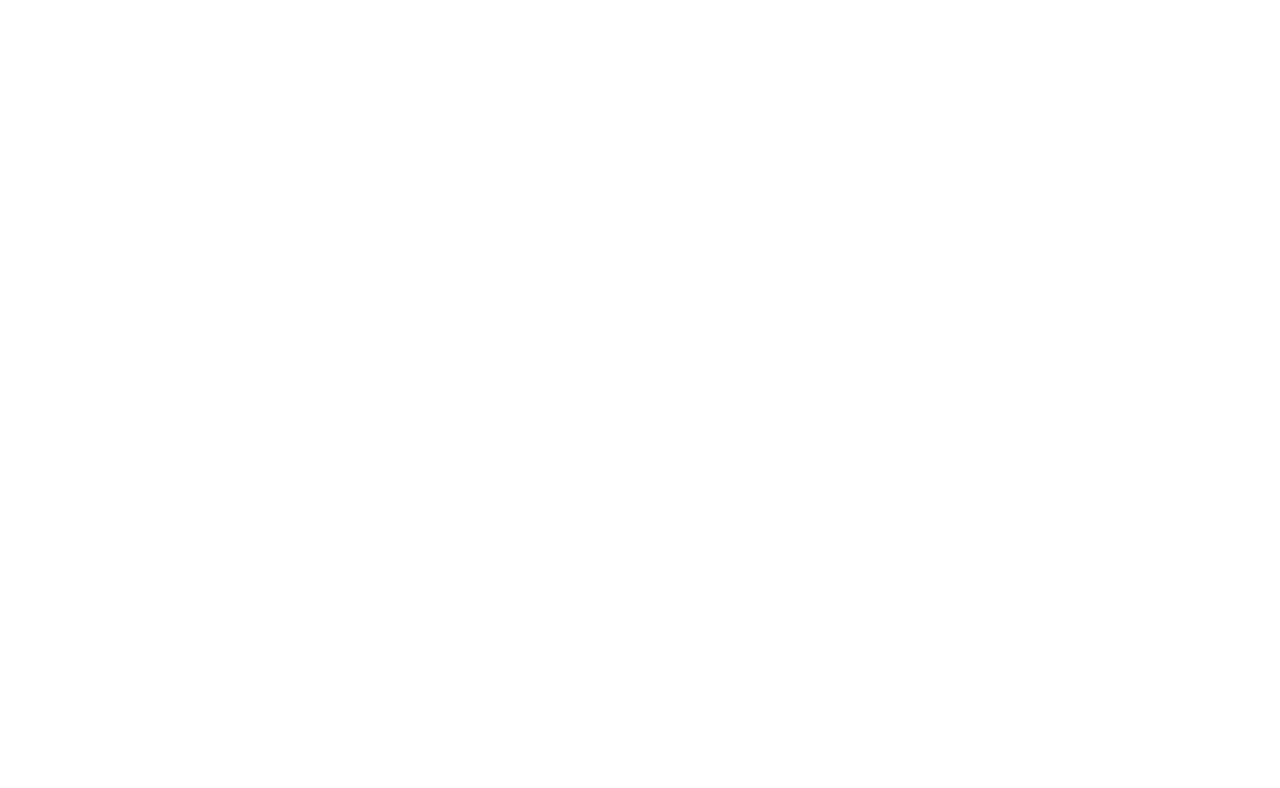
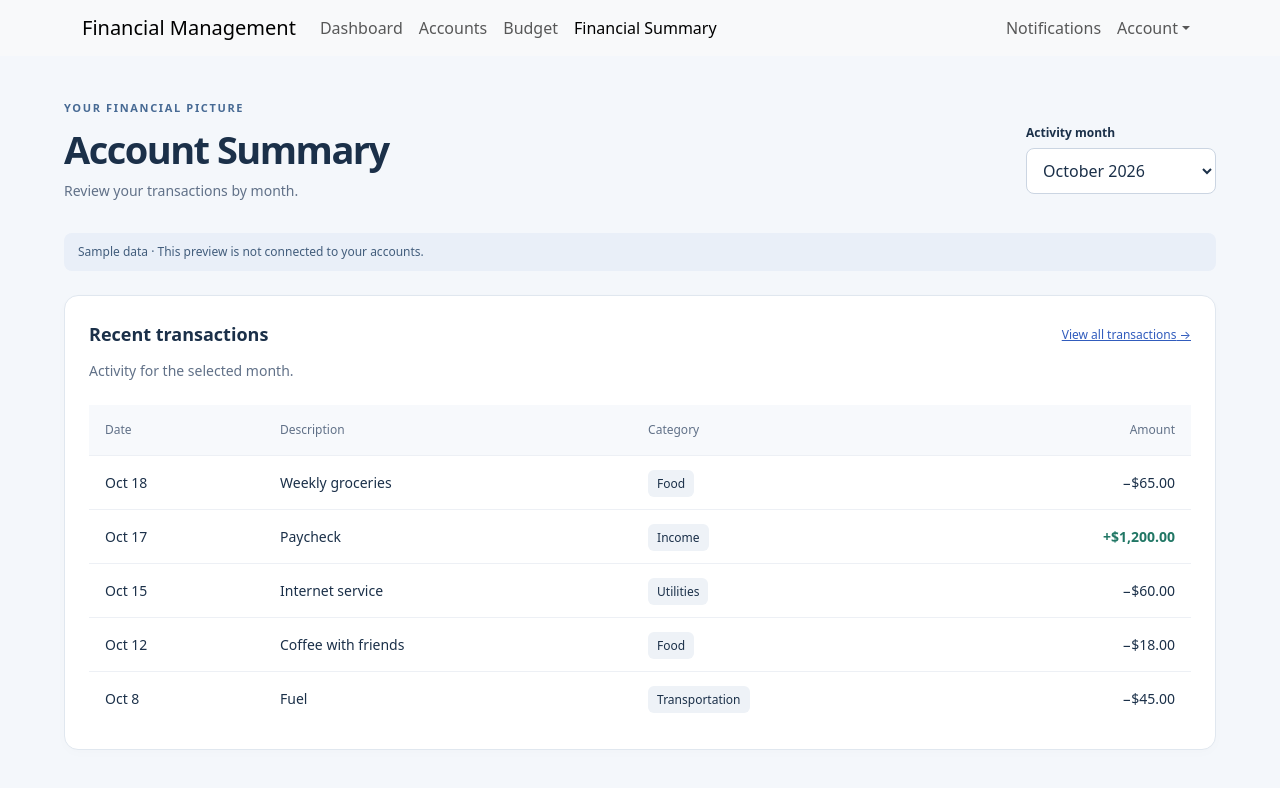
Before and after one commit to ZaneD03/stackunderflow, a React (Create React App) app: page /financial-summary in a window 1280 px wide. Before the commit this address had no page. Shown: the top 788 px of the page. Built offline with nearby package versions, Linux system fonts and the light colour scheme.

Commit message:
added summary page stuffs

```diff
--- a/src/App.js
+++ b/src/App.js
@@ -1,5 +1,5 @@
 import './App.css';
-import AppHeader from './components/header';
+import FinancialSummary from './pages/FinancialSummary';
 import LandingPage from './pages/LandingPage';
 import CreateAccount from './pages/CreateAccount';
 import ForgotPassword from './pages/ForgotPassword';
@@ -17,6 +17,7 @@
           <Route path="/forgot-password" element={<ForgotPassword />} />
           <Route path="/dashboard" element={<Dashboard />} />
           <Route path="/accounts" element={<AccountsPage />} />
+          <Route path="/financial-summary" element={<FinancialSummary />} />
           <Route path="/budget" element={<BudgetPage />} />
         </Routes>
       </BrowserRouter>
--- /dev/null
+++ b/src/pages/FinancialSummary.css
@@ -0,0 +1,44 @@
+.summary-page { min-height: 100vh; background: #f4f7fb; color: #1b3049; }
+.summary-content { max-width: 1200px; margin: auto; padding: 44px 24px 64px; }
+.summary-heading, .summary-section-heading { display: flex; align-items: center; justify-content: space-between; gap: 16px; }
+.summary-eyebrow { color: #476a94; font-weight: 700; font-size: 11px; letter-spacing: .15em; margin-bottom: 10px; }
+.summary-heading h1 { font-size: clamp(28px, 4vw, 38px); font-weight: 700; letter-spacing: -.04em; }
+.summary-heading p:not(.summary-eyebrow), .summary-muted { color: #617188; font-size: 14px; }
+.summary-heading label { display: block; font-size: 12px; font-weight: 600; margin-bottom: 6px; }
+.summary-heading select { padding: 10px 32px 10px 12px; border: 1px solid #cbd5e2; border-radius: 8px; background: white; color: #1b3049; }
+.summary-demo { padding: 10px 14px; background: #e9eff8; color: #425d7c; border-radius: 8px; font-size: 12px; margin: 16px 0 24px; }
+.summary-stats { display: grid; grid-template-columns: repeat(4, 1fr); gap: 18px; margin-bottom: 24px; }
+.summary-stat, .summary-panel { background: white; border: 1px solid #e0e7ef; border-radius: 14px; padding: 24px; box-shadow: 0 3px 12px #19304b04; }
+.summary-stat h2 { font-size: 13px; color: #566981; margin-bottom: 16px; }
+.summary-stat strong { font-size: clamp(24px, 2.6vw, 32px); letter-spacing: -.04em; }
+.summary-stat p { color: #65758a; font-size: 11px; margin: 10px 0 0; }
+.summary-stat:first-child { background: #173e60; color: white; border-color: #173e60; }
+.summary-stat:first-child h2, .summary-stat:first-child p { color: #d4e3f0; }
+.summary-columns { display: grid; grid-template-columns: 1fr 1fr; gap: 24px; margin-bottom: 24px; }
+.summary-section-heading h2 { font-size: 18px; font-weight: 650; margin: 0; }
+.summary-section-heading a, .summary-section-heading button { font-size: 12px; color: #315cbd; white-space: nowrap; }
+.summary-section-heading button { border: 0; background: transparent; padding: 6px 0; text-decoration: underline; }
+.summary-muted { margin: 10px 0 24px; }
+.summary-account { display: flex; align-items: center; gap: 12px; padding: 18px 0; border-bottom: 1px solid #edf0f5; }
+.summary-account-icon { display: grid; place-items: center; width: 42px; height: 42px; border-radius: 12px; background: #eef3fc; color: #315cbd; flex-shrink: 0; font-weight: 600; }
+.summary-account h3, .summary-goal h3 { font-size: 14px; margin: 0 0 4px; }
+.summary-account p, .summary-goal p { font-size: 12px; color: #617188; margin: 0; }
+.summary-account strong { margin-left: auto; font-size: 16px; }
+.summary-goal { padding-top: 24px; }
+.summary-goal span { font-size: 13px; }
+.summary-goal progress { width: 100%; height: 9px; accent-color: #43a393; margin: 10px 0; }
+.summary-category { margin: 22px 0; }
+.summary-category > div:first-child { display: flex; justify-content: space-between; gap: 12px; font-size: 13px; margin-bottom: 9px; }
+.summary-category small { color: #617188; font-weight: 400; }
+.summary-bar { height: 8px; background: #edf1f6; border-radius: 8px; overflow: hidden; }
+.summary-bar span { display: block; height: 100%; border-radius: inherit; }
+.summary-table-wrap { overflow-x: auto; }
+.summary-transactions table { width: 100%; border-collapse: collapse; white-space: nowrap; font-size: 14px; }
+.summary-transactions th { background: #f7f9fc; color: #617188; font-size: 12px; font-weight: 500; }
+.summary-transactions th, .summary-transactions td { padding: 16px; border-bottom: 1px solid #edf0f5; }
+.summary-transactions th:last-child, .summary-transactions td:last-child { text-align: right; font-variant-numeric: tabular-nums; }
+.summary-category-tag { background: #eef2f7; border-radius: 6px; padding: 5px 9px; font-size: 12px; }
+.summary-income { color: #217765; font-weight: 600; }
+.summary-empty { text-align: center; color: #617188; padding: 40px 16px; }
+@media (max-width: 900px) { .summary-stats { grid-template-columns: repeat(2, 1fr); } .summary-columns { grid-template-columns: 1fr; } }
+@media (max-width: 540px) { .summary-content { padding: 28px 16px; } .summary-heading { align-items: flex-start; flex-direction: column; } .summary-stats { gap: 10px; } .summary-stat, .summary-panel { padding: 16px; } .summary-section-heading { flex-wrap: wrap; } .summary-account { flex-wrap: wrap; } .summary-stat strong { font-size: 24px; } }
--- a/src/pages/FinancialSummary.js
+++ b/src/pages/FinancialSummary.js
@@ -1,8 +1,44 @@
-//REQUIRED FOR PROTOTYPE (Partial implementation)
+import { useState } from 'react';
+import AppHeader from '../components/header';
+import './FinancialSummary.css';
 
-//Transaction history, previous deposits, previous withdrawals. etc
-//history of goals reached
-    // (EX: Savings account reached goal of $1000 in October,
-    // March next year savings account reached goal of $1000 again)
-//monthly "statement"
-//AI element (savings reccomendations)
+const money = (amount) => new Intl.NumberFormat('en-US', { style: 'currency', currency: 'USD' }).format(amount);
+// Frontend fixtures only; replace with account and transaction data when connected.
+const transactions = [
+  { date: '2026-10-18', description: 'Weekly groceries', category: 'Food', amount: -65 },
+  { date: '2026-10-17', description: 'Paycheck', category: 'Income', amount: 1200 },
+  { date: '2026-10-15', description: 'Internet service', category: 'Utilities', amount: -60 },
+  { date: '2026-10-12', description: 'Coffee with friends', category: 'Food', amount: -18 },
+  { date: '2026-10-08', description: 'Fuel', category: 'Transportation', amount: -45 },
+  { date: '2026-10-03', description: 'Paycheck', category: 'Income', amount: 1200 },
+  { date: '2026-10-01', description: 'Monthly rent', category: 'Housing', amount: -900 },
+  { date: '2026-09-18', description: 'Weekly groceries', category: 'Food', amount: -90 },
+  { date: '2026-09-17', description: 'Paycheck', category: 'Income', amount: 1200 },
+  { date: '2026-09-10', description: 'Bus pass', category: 'Transportation', amount: -50 },
+  { date: '2026-09-03', description: 'Paycheck', category: 'Income', amount: 1200 },
+  { date: '2026-09-01', description: 'Monthly rent', category: 'Housing', amount: -900 },
+];
+export default function FinancialSummary() {
+  const [month, setMonth] = useState('2026-10');
+  const [showAll, setShowAll] = useState(false);
+  const filtered = transactions.filter((item) => item.date.startsWith(month));
+  return (
+    <div className="summary-page">
+      <AppHeader />
+      <main className="summary-content">
+        <header className="summary-heading">
+          <div><p className="summary-eyebrow">YOUR FINANCIAL PICTURE</p><h1>Account Summary</h1><p>Review your transactions by month.</p></div>
+          <div><label htmlFor="summary-month">Activity month</label><select id="summary-month" value={month} onChange={(event) => { setMonth(event.target.value); setShowAll(false); }}>
+            <option value="2026-10">October 2026</option><option value="2026-09">September 2026</option><option value="2026-08">August 2026</option>
+          </select></div>
+        </header>
+        <p className="summary-demo">Sample data · This preview is not connected to your accounts.</p>
+        <section className="summary-panel summary-transactions">
+          <div className="summary-section-heading"><h2>{showAll ? 'All transactions' : 'Recent transactions'}</h2>{filtered.length > 5 && <button type="button" onClick={() => setShowAll(!showAll)}>{showAll ? 'Show recent' : 'View all transactions'} →</button>}</div>
+          <p className="summary-muted">Activity for the selected month.</p>
+          {filtered.length ? <div className="summary-table-wrap"><table><caption className="visually-hidden">Sample transactions for {month}</caption><thead><tr><th scope="col">Date</th><th scope="col">Description</th><th scope="col">Category</th><th scope="col">Amount</th></tr></thead><tbody>{(showAll ? filtered : filtered.slice(0, 5)).map((item) => <tr key={`${item.date}-${item.description}`}><td>{new Date(`${item.date}T12:00:00`).toLocaleDateString('en-US', { month: 'short', day: 'numeric' })}</td><td>{item.description}</td><td><span className="summary-category-tag">{item.category}</span></td><td className={item.amount > 0 ? 'summary-income' : ''}>{item.amount > 0 ? '+' : '−'}{money(Math.abs(item.amount))}</td></tr>)}</tbody></table></div> : <p className="summary-empty">No transactions yet. Choose another month to explore the sample activity.</p>}
+        </section>
+      </main>
+    </div>
+  );
+}
```
